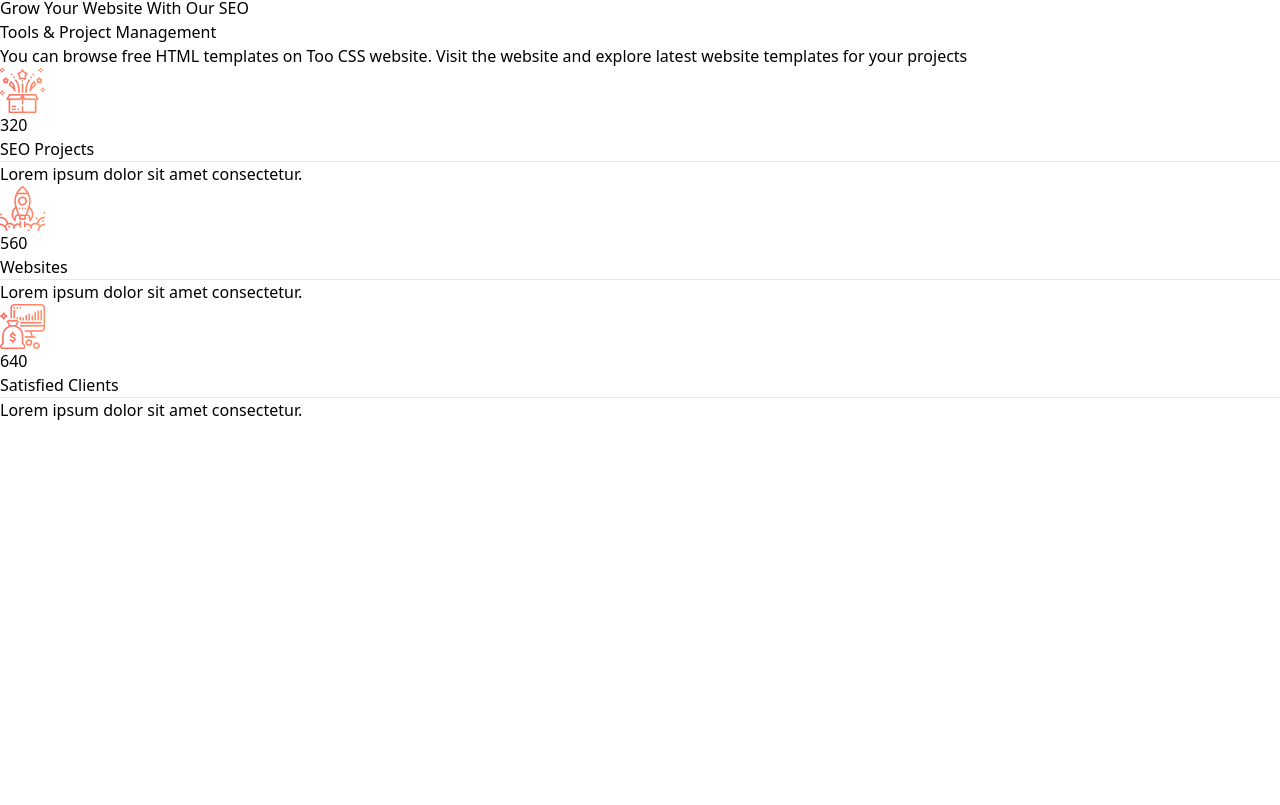
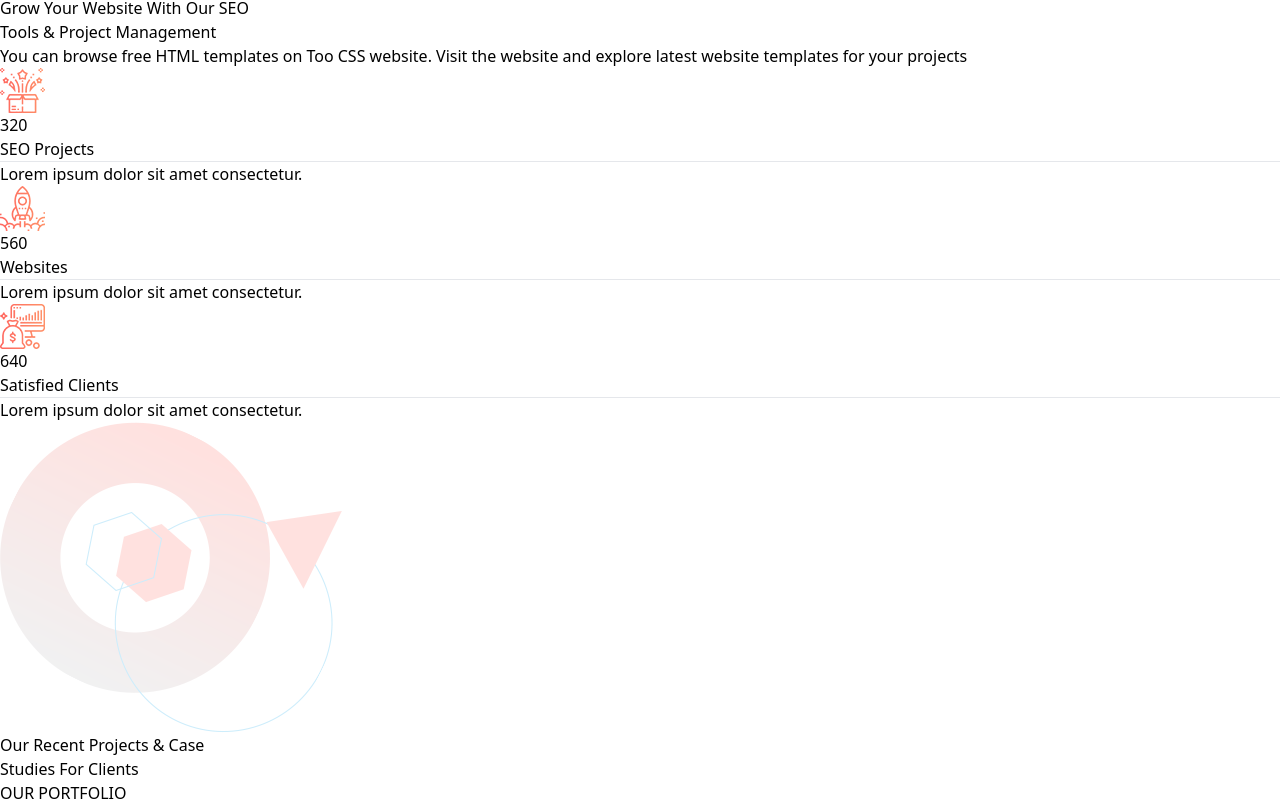
Before and after one commit to Masood802/onix, a Vue app: page / in a window 1280 px wide. Shown: the part 3430-4235 px from the top of the page. Before the commit the page ends 3852 px from the top, so only its background shows below. Built offline with nearby package versions, Linux system fonts and the light colour scheme.

Commit message:
added new view portfolio

```diff
--- a/src/components/navbar.vue
+++ b/src/components/navbar.vue
@@ -46,7 +46,8 @@ onMounted(() => {
           >About
         </router-link>
         <router-link
-          to="/menu"
+         @click="handleScroll('portfolio')"
+          to="/portfolio"
           class="px-3 hover:text-red-700 transition-all duration-500 ease-linear"
           >Portfolio
         </router-link>
--- a/src/router/index.js
+++ b/src/router/index.js
@@ -2,6 +2,7 @@ import { createRouter, createWebHistory } from "vue-router";
 import HomeView from "../views/HomeView.vue";
 import services from "../views/services.vue";
 import about from "../views/about.vue";
+import portfolio from "../views/portfolio.vue";
 const router = createRouter({
   history: createWebHistory(import.meta.env.BASE_URL),
   routes: [
@@ -11,6 +12,7 @@ const router = createRouter({
         default: HomeView,
         services: services,
         about: about,
+        portfolio: portfolio,
       },
     },
     {
@@ -19,6 +21,7 @@ const router = createRouter({
         default: HomeView,
         services: services,
         about: about,
+        portfolio: portfolio,
       },
     },
     {
@@ -27,6 +30,16 @@ const router = createRouter({
         default: HomeView,
         services: services,
         about: about,
+        portfolio: portfolio,
+      },
+    },
+    {
+      path: "/portfolio",
+      components: {
+        default: HomeView,
+        services: services,
+        about: about,
+        portfolio: portfolio,
       },
     },
   ],
--- a/src/views/about.vue
+++ b/src/views/about.vue
@@ -48,7 +48,4 @@
 </template>
 
 <script setup>
-import Navbar from "@/components/navbar.vue";
 </script>
-
-<style lang="scss" scoped></style>
--- /dev/null
+++ b/src/views/portfolio.vue
@@ -0,0 +1,16 @@
+<template>
+  <div id="portfolio" class="w-full h-screen pt-40 flex justify-between">
+    <div class="w-1/4 ml-10">
+      <img src="../../public/portfolio-left-dec.png" alt="" class="w-full" />
+    </div>
+    <div class="w-3/4 mr-52 ">
+      <h1 class="text-5xl text-center font-extrabold text-gray-900">
+        Our Recent <span class="text-sky-500">Projects</span> & Case<br />
+        Studies <span class="text-red-500">For Clients</span>
+      </h1>
+      <h2 class="text-center text-4xl font-extrabold text-red-200">OUR PORTFOLIO</h2>
+    </div>
+  </div>
+</template>
+
+<script setup></script>
```
